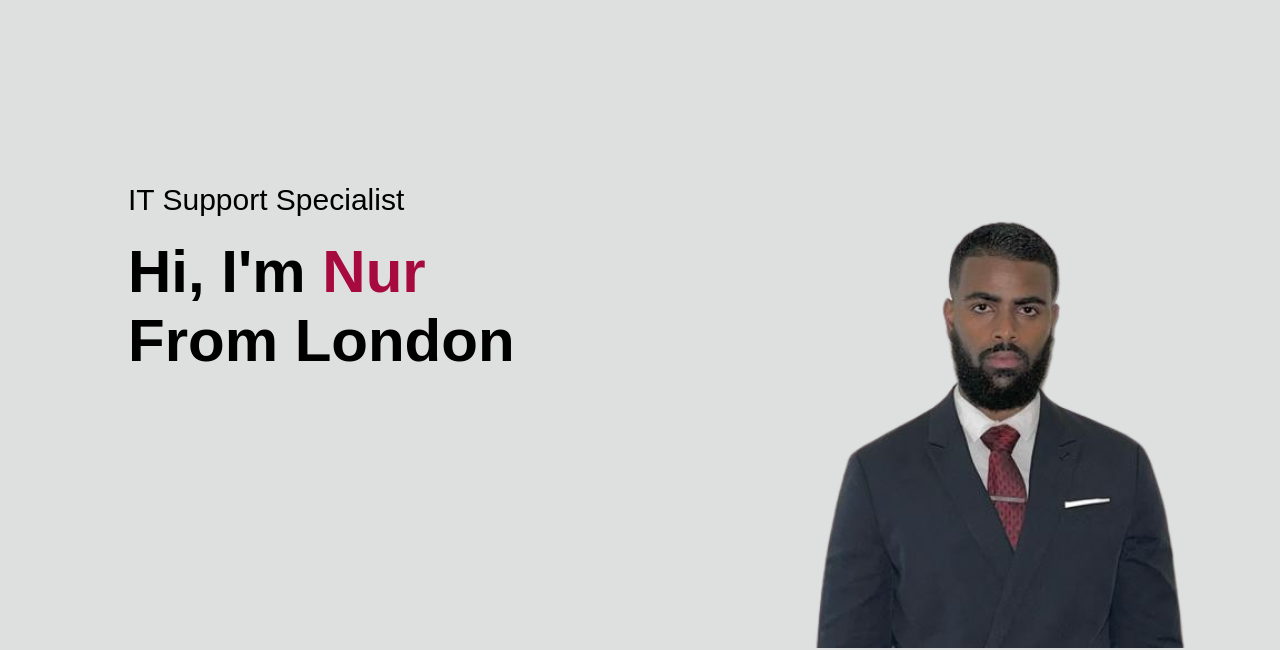
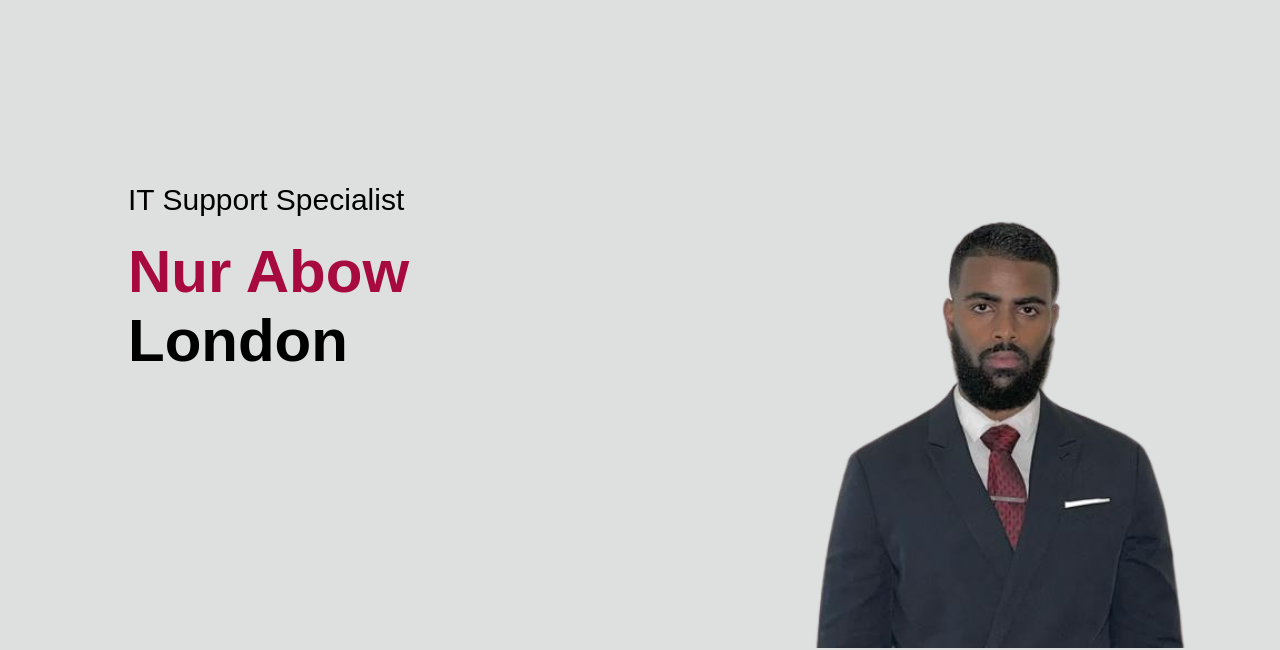
Before and after one commit to Nurabow/mycv, a plain HTML site: page index.html in a window 1280 px wide. Shown: the part 152-802 px from the top of the page. Drawn offline with Linux system fonts and the light colour scheme.

Commit message:
Update index.html

```diff
--- a/index.html
+++ b/index.html
@@ -25,7 +25,7 @@
         <div class="header-text">
             <p>IT Support Specialist
             </p>
-            <h1>Hi, I'm <span>Nur</span> <span></span> <br> From London</h1>
+            <h1><span>Nur Abow</span> <span></span> <br>London</h1>
         </div>
     </div>
 </div>
```
